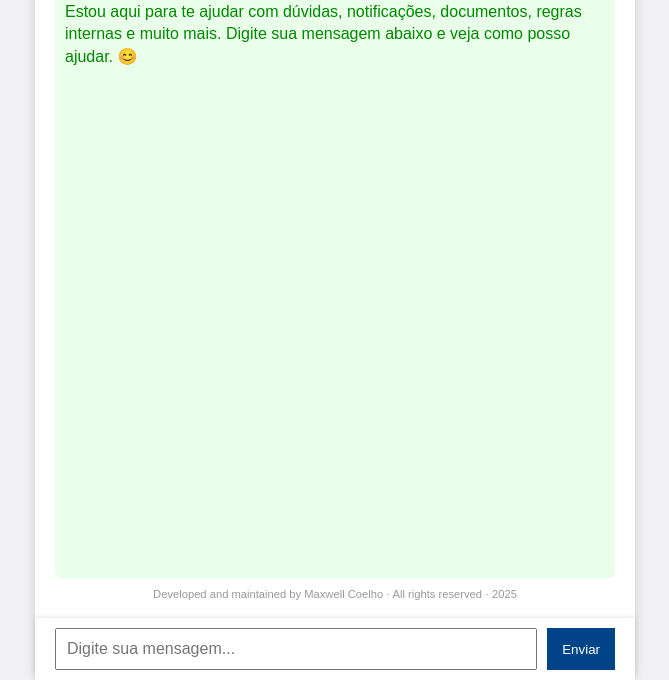
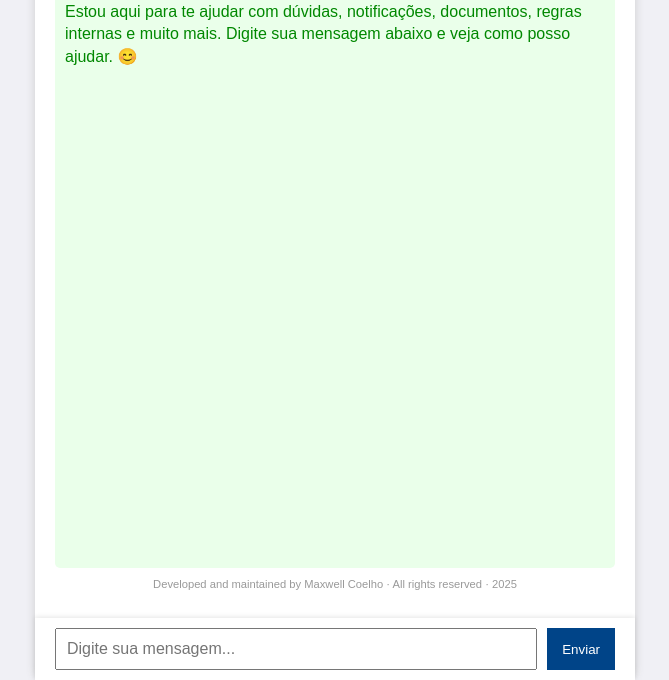
Before and after one commit to maxcoelhogit/maxbot1, a website: page index.html in a window 1280 px wide. Shown: the part 120-800 px from the top of the page, without its empty margins (305-974 px from the left). Drawn offline with Linux system fonts and the light colour scheme.

Commit message:
Update style.css

```diff
--- a/style.css
+++ b/style.css
@@ -15,15 +15,16 @@ body {
 .container {
   display: flex;
   flex-direction: column;
-  justify-content: space-between;
+  justify-content: flex-start;
   max-width: 600px;
   margin: 0 auto;
   background-color: white;
   border-radius: 10px;
-  padding: 20px 20px 80px; /* Espaço inferior extra para o form fixo */
+  padding: 20px 20px 80px; /* espaço extra para input fixo */
   box-shadow: 0px 0px 10px #ccc;
   height: 100vh;
   overflow: hidden;
+  position: relative;
 }
 
 h1 {
@@ -54,8 +55,6 @@ h1 {
   padding: 10px 20px;
   background: white;
   box-shadow: 0 -1px 5px rgba(0, 0, 0, 0.1);
-  z-index: 100;
-  transition: transform 0.2s ease-out;
 }
 
 input[type="text"] {
@@ -107,5 +106,5 @@ footer {
   font-size: 0.7rem;
   color: #999;
   text-align: center;
-  margin-top: 10px;
+  padding: 10px;
 }
```
